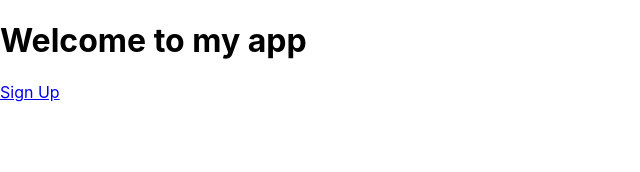
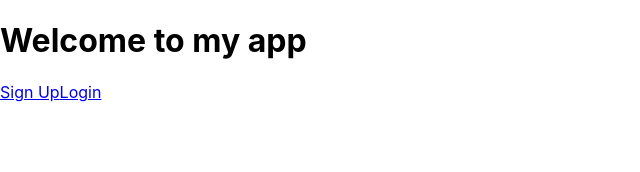
Before and after one commit to shaddybett/combined-ends, a React (Create React App) app in the folder client2/: page / in a window 1280 px wide. Shown: the top 172 px of the page, without its empty margins (0-640 px from the left). Built offline with nearby package versions, Linux system fonts and the light colour scheme.

Commit message:
made a link in the Home page for redirection to the Login page

```diff
--- a/client2/src/components/Home.js
+++ b/client2/src/components/Home.js
@@ -1,13 +1,14 @@
-import React from 'react'
-import {Link} from 'react-router-dom'
+import React from "react";
+import { Link } from "react-router-dom";
 
 function Home() {
   return (
     <div>
-        <h1>Welcome to my app</h1>
-        <Link to='/signup'>Sign Up</Link>
+      <h1>Welcome to my app</h1>
+      <Link to="/signup">Sign Up</Link>
+      <Link to="/login">Login</Link>
     </div>
-  )
+  );
 }
 
-export default Home
+export default Home;
```
